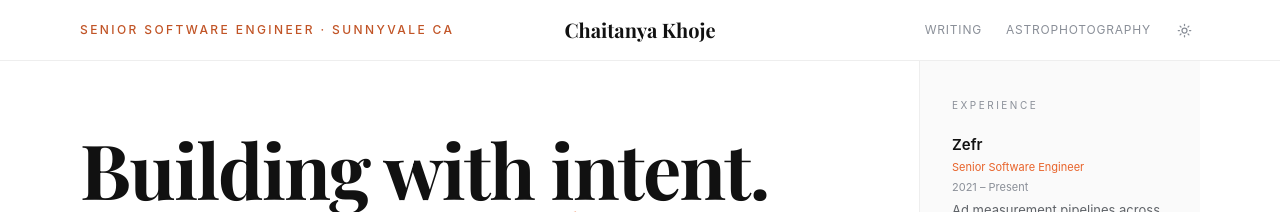
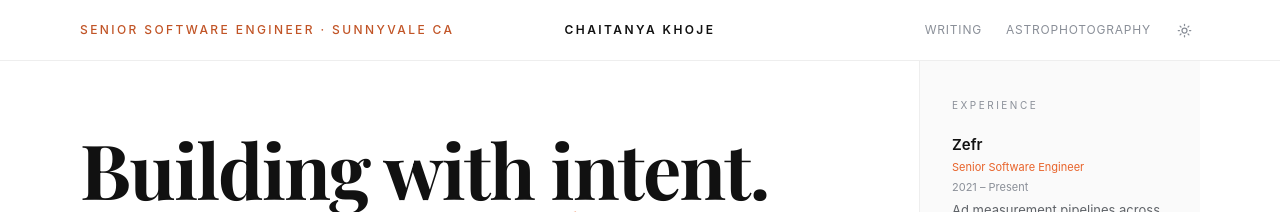
Before and after one commit to ChaitanyaKhoje/chaitanyakhoje.github.io, a Jekyll site: the page built from index.html, in a window 1280 px wide. Shown: the top 212 px of the page. Built offline with Jekyll 4.4.1, drawn with Linux system fonts in a browser that asks for light colours; some web fonts are replaced.

Commit message:
fix: align nav name typography

```diff
--- a/assets/css/portfolio.css
+++ b/assets/css/portfolio.css
@@ -82,8 +82,12 @@ body {
 }
 
 .nav-name {
-  font-family: var(--serif);
-  font-size: 20px;
+  font-family: var(--mono);
+  font-size: 12px;
+  font-weight: 600;
+  letter-spacing: 2.4px;
+  line-height: 1.2;
+  text-transform: uppercase;
   color: var(--ink);
   text-decoration: none;
   justify-self: center;
```
